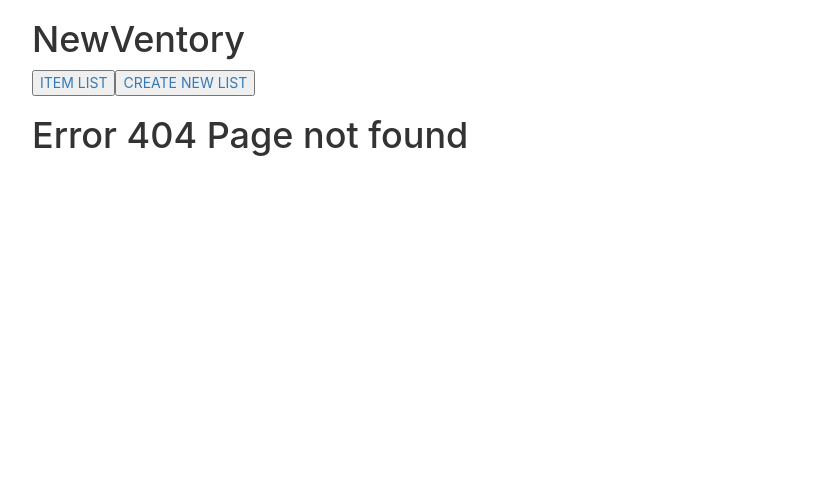
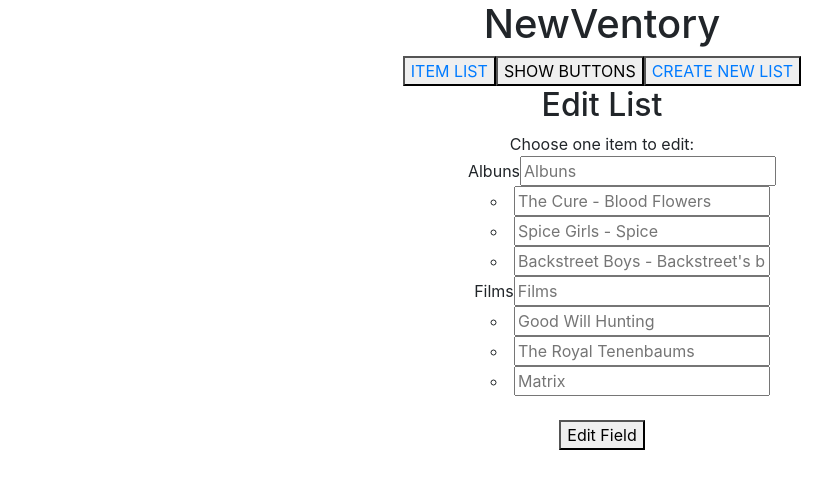
Before and after one commit to feliciaboghiu/mvp, a React (Create React App) app: page /editlist in a window 1280 px wide. Before the commit this address had no page. Shown: the top 488 px of the page, without its empty margins (38-870 px from the left). Built offline with nearby package versions, Linux system fonts and the light colour scheme.

Commit message:
Show buttons working

```diff
--- a/public/index.html
+++ b/public/index.html
@@ -26,7 +26,12 @@
     -->
     <title>React App</title>
 
-    <link rel="stylesheet" href="https://maxcdn.bootstrapcdn.com/bootstrap/3.3.7/css/bootstrap.min.css" integrity="sha384-BVYiiSIFeK1dGmJRAkycuHAHRg32OmUcww7on3RYdg4Va+PmSTsz/K68vbdEjh4u" crossorigin="anonymous">
+    <link
+      rel="stylesheet"
+      href="https://maxcdn.bootstrapcdn.com/bootstrap/4.5.0/css/bootstrap.min.css"
+      integrity="sha384-9aIt2nRpC12Uk9gS9baDl411NQApFmC26EwAOH8WgZl5MYYxFfc+NcPb1dKGj7Sk"
+      crossorigin="anonymous"
+    />
   </head>
   <body>
     <noscript>You need to enable JavaScript to run this app.</noscript>
--- a/src/App.css
+++ b/src/App.css
@@ -1,7 +1,5 @@
 body {
   margin: 0 auto;
-}
-.App {
   text-align: center;
 }
 
@@ -12,3 +10,11 @@ body {
 .display {
   display: block;
 }
+
+.show {
+  display: inline;
+}
+
+/*.dontshow {
+  display: none;
+}*/
--- a/src/App.js
+++ b/src/App.js
@@ -6,7 +6,7 @@ import NewList from './NewList';
 import { Switch, Route, NavLink} from "react-router-dom";
 import { withRouter, Router } from "react-router";
 import Error404View from './Error404View';
-import DeleteItem from './DeleteItem';
+import EditList from './EditList';
 
 
 
@@ -16,21 +16,6 @@ const TEST_ITEMS = [
 
 ];
 
-/*if(items.length === 1) {
-  className = one;
-} else if(items.length % 2 === 0) {
-  className = two;
-} else if(items.length % 3 === 0) {
-  className = three;
-} else if(items.length % 5 === 0) {
-  className = five;
-} else if(items.length % 7 === 0) {
-  className = seven;
-}*/
-
-//const VIEW_ITEMS = [ itemlist, additem, addlist ]
-
-
 class App extends React.Component {
   constructor(props) {
     super(props);
@@ -38,7 +23,9 @@ class App extends React.Component {
         lists: TEST_ITEMS, // [],
         newList: '',
         nextListId: 3,
-        editedListId: null
+        editedListId: null,
+        list: null,
+        isShown: false
       };
     }
 
@@ -89,6 +76,21 @@ class App extends React.Component {
     console.log(newLists)
   }
 
+  handleEditList(listId) {
+    let newLists = [...this.state.lists]
+    let newIx = newLists.findIndex((l) => l.id === listId);
+    let newList = newLists[newIx]
+    this.setState({list: newList})
+    console.log(newList);
+  }
+
+  showButtons(event) {
+    event.preventDefault();
+    let boolean= (this.state.isShown = !this.state.isShown);
+    this.setState({isShown: boolean})
+    }
+
+
   render() {
 
       return (
@@ -96,6 +98,7 @@ class App extends React.Component {
           <h1>NewVentory</h1>
 
             <button><NavLink to='/' exact activeClassName='selected'>ITEM LIST</NavLink></button>
+            <button onClick={(e)=>this.showButtons(e)}>SHOW BUTTONS</button>
             <button><NavLink to='/addlist' activeClassName='selected'>CREATE NEW LIST</NavLink></button>
 
               {/*{(this.state.view === itemList)
@@ -109,7 +112,7 @@ class App extends React.Component {
             <Switch>
 
               <Route path='/' exact>
-                <ItemList  setEditedListId={this.setEditedListId} lists={this.state.lists} deleteItem={this.deleteItem} deleteList={this.deleteList} />
+                <ItemList  setEditedListId={this.setEditedListId} lists={this.state.lists} deleteItem={this.deleteItem} deleteList={this.deleteList} handleEditList={(i) => this.handleEditList(i)} isShown={this.state.isShown} />
               </Route>
 
               <Route path='/additem'>
@@ -120,10 +123,9 @@ class App extends React.Component {
                 <NewList addNewList={title => this.addNewList(title)} />
               </Route>
 
-              <Route path='/deleteitem'>
-                <DeleteItem editedListId={this.state.editedListId} />
+              <Route path='/editlist'>
+                <EditList  lists={this.state.lists} list={this.state.list} />
               </Route>
-
 
               <Error404View />
 
--- a/src/DeleteItem.js
+++ /dev/null
@@ -1 +0,0 @@
-//
--- a/src/EditList.js
+++ b/src/EditList.js
@@ -3,60 +3,77 @@ import { render } from '@testing-library/react';
 import { Switch, Route, Link, NavLink} from "react-router-dom";
 
 class EditList extends React.Component {
+    constructor(props) {
+        super(props);
+        this.state = {
+            showInput: true,
+
+        };
+    }
+
+    handleChange = (event) => {
+        this.setState({
+            newName: event.target.value
+        });
+    };
+
+    showInput = (event) => {
+       event.preventDefault();
+        let boolean= (this.state.showInput = !this.state.showInput);
+        this.setState({showInput: boolean})
+    }
+
 
     render() {
         let listJsx = (
+
             this.props.lists.map((l) => (
-            <li key={l.title}>
-                <div>
-                    <h3>{l.title}</h3>
-                </div>
-                <div
-                    className={ this.state.isShown ? 'display' : 'hide'}
-                    onMouseOver={(e, i) => this.handleClick(e, i)}>
-                    <button onClick={()=>this.setEditedListId(l.id)}><Link to={'/additem/'+l.id}>ADD ITEM</Link></button>
-                    {/*<button>Edit List Title</button>*/}
-                    <button><Link to={'/editlist/'+l.id}>EDIT LIST</Link></button>
-                    <button onClick={()=>this.handleListDelete(l.id)}>DELETE LIST</button>
-                </div>
-
+                    <div onClick={(e) => this.showInput(e)} className={ this.props.isShown ? 'show' : 'dontshow'} key={l.title}>
+                        {l.title}
+                    <input
+                        placeholder={l.title}
+                        name={l.title}
+                        type='text'
+                        value={this.state.newName}
+                        onChange={(e) => this.handleChange(e)}
+                    >
+                    </input>
                     <ul>
                         {l.name.map((n) => (
-                        <div
-                            className={ this.state.isShown ? 'underlined' : 'none'}>
                             <li key={n}>
-                                    <div contentEditable="true">
-                                        {n}
-                                    </div>
-                                    {/*<button>Edit Item</button>*/}
-                                    <button onClick={(e, n)=>this.findIx(e, n)}
-                                        className={ this.state.isShown ? 'display' : 'hide'}
-                                    >DELETE ITEM
-                                    </button>
+                                <input
+                                    placeholder={n}
+                                    name={n}
+                                    type='text'
+                                    value={this.state.newName}
+                                    onChange={e => this.handleChange(e)}
+                                >
+                                </input>
                             </li>
-                        </div>))}
+                        ))}
                     </ul>
-                </li>))
+                </div>))
 
                         )
 
-    return(
-        <div>
-
-
         return (
                 <div className="itemList">
-                <h2>Item List</h2>
+                    <h2>Edit List</h2>
+                    <form onSubmit={(e) => this.handleSubmit(e)}>
+                    <label>Choose one item to edit:
                     <ul>
                         {listJsx}
                     </ul>
-            </div>
-        )
+
+                    </label>
+                    <br />
+                    <button type="submit">Edit Field</button>
+                </form>
+
 
                 </div>
         )
     }
-
 }
 
 export default EditList;
--- a/src/ItemList.js
+++ b/src/ItemList.js
@@ -7,26 +7,10 @@ class ItemList extends React.Component {
     constructor(props) {
         super(props);
             this.state = {
-                isShown: true,
+                //isShown: false,
             }
     }
 
-    handleClick(event, item) {
-
-        // Find index of clicked-on item
-        //let ix = this.props.lists.title.findIndex((i) => i.title === item.title);
-
-        // Create new array
-        //let newList = [...this.state.lists];
-
-        // Toggle 'isDone'
-        //newList[ix].isClicked = !newList[ix].isClicked;
-
-        // Update state
-        //this.setState({
-            //lists: newList
-        //})
-    }
 
     setEditedListId=(id)=>{
         this.props.setEditedListId(id)
@@ -34,16 +18,17 @@ class ItemList extends React.Component {
     }
 
     handleSubmit(id, name) {
-        //event.preventDefault();
-        //console.log(this.props.match.path);
-        //console.log("My new ID: ",id, name)
         this.props.deleteItem(id, name);
     }
 
     handleListDelete(id) {
-        //console.log(id1, id2)
         this.props.deleteList(id)
     }
+
+    /*handleClick(event) {
+        isShow:
+        console.log("Hello")
+    }*/
 
      render() {
 
@@ -54,11 +39,10 @@ class ItemList extends React.Component {
                         <h3>{l.title}</h3>
                     </div>
                     <div
-                        className={ this.state.isShown ? 'display' : 'hide'}
-                        onMouseOver={(e, i) => this.handleClick(e, i)}>
+                        className={ this.props.isShown ? 'display' : 'hide'}
+                    >
                         <button onClick={()=>this.setEditedListId(l.id)}><Link to={'/additem/'+l.id}>ADD ITEM</Link></button>
-                        {/*<button>Edit List Title</button>*/}
-                        <button><Link to={'/editlist/'+l.id}>EDIT LIST</Link></button>
+                        <button onClick={()=>this.props.handleEditList(l.id)}><Link to={'/editlist/'+l.id}>EDIT LIST</Link></button>
                         <button onClick={()=>this.handleListDelete(l.id)}>DELETE LIST</button>
                     </div>
 
@@ -70,9 +54,8 @@ class ItemList extends React.Component {
                                         <div contentEditable="true">
                                             {n}
                                         </div>
-                                        {/*<button>Edit Item</button>*/}
                                         <button onClick={(e)=>this.props.deleteItem(l.id, n)}
-                                            className={ this.state.isShown ? 'display' : 'hide'}
+                                            className={ this.props.isShown ? 'display' : 'hide'}
                                         >DELETE ITEM
                                         </button>
                                     </li>
```
Also changed, not shown: src/DeleteList.js (deleted). Lines whose indentation alone changed are shown as unchanged.
